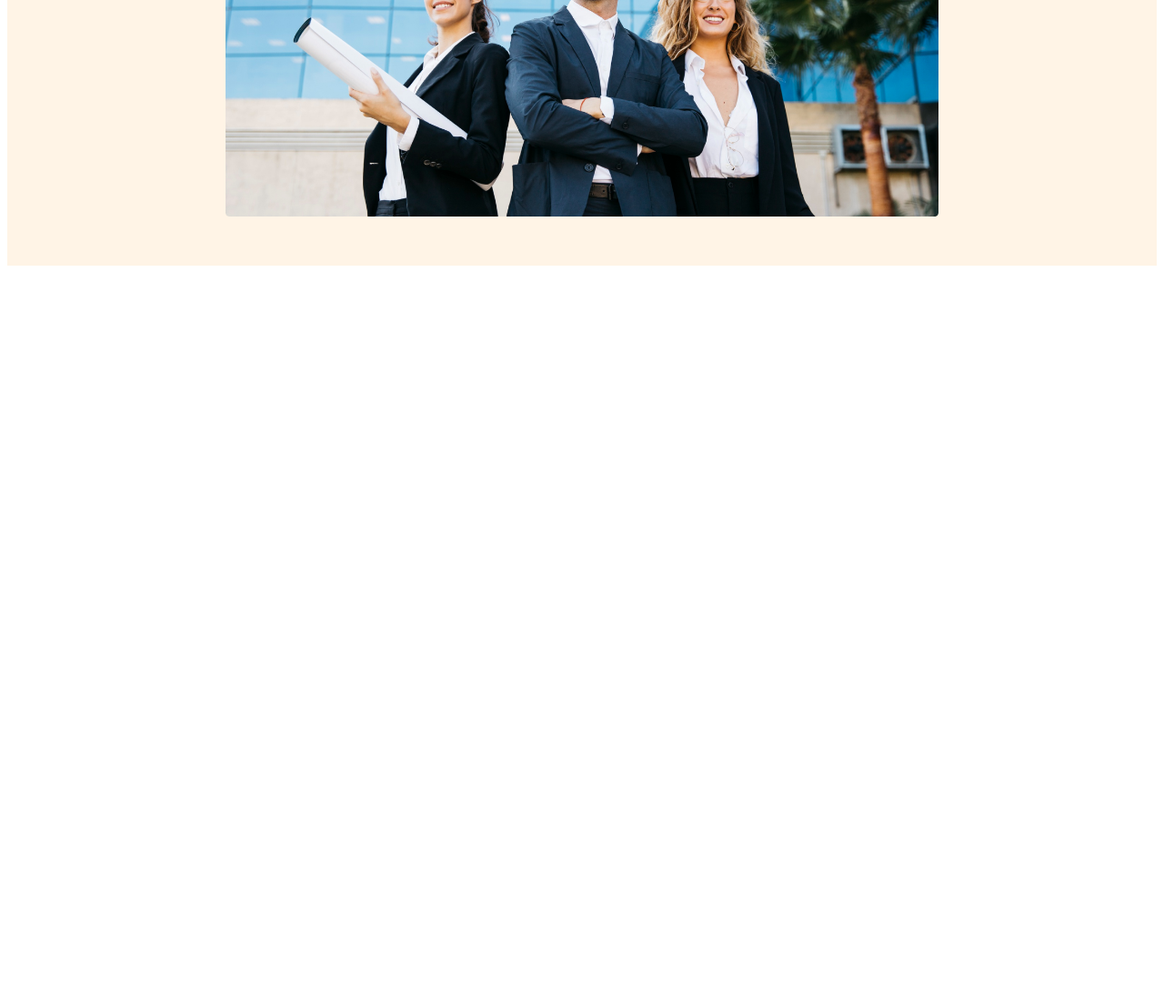
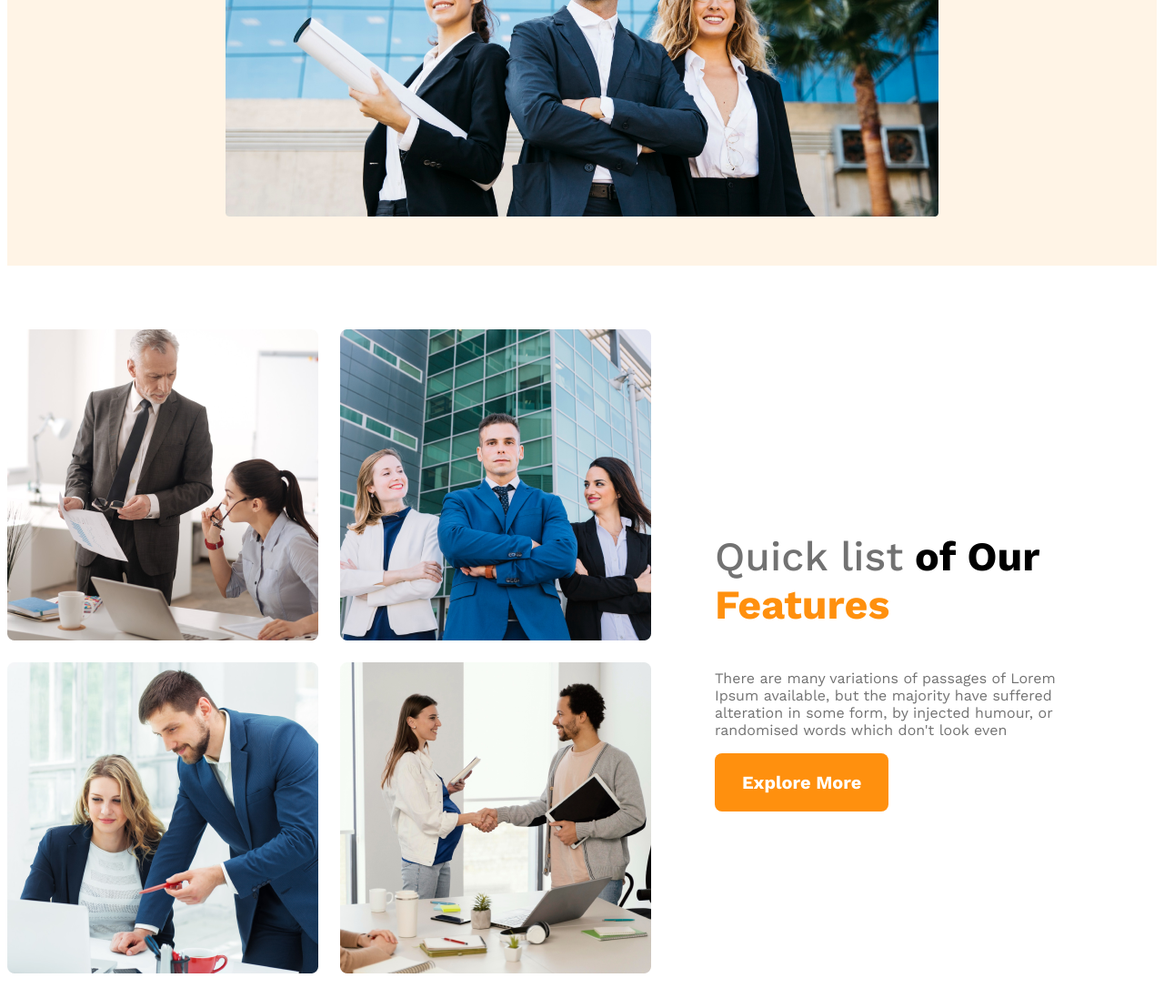
Before and after one commit to Monwar23/g3-architects-website, a plain HTML site: page index.html in a window 1280 px wide. Shown: the part 719-1827 px from the top of the page at 91% size. Before the commit the page ends 1019 px from the top, so only its background shows below. Drawn offline with nearby package versions, Linux system fonts and the light colour scheme.

Commit message:
team section finished

```diff
--- a/index.html
+++ b/index.html
@@ -20,14 +20,29 @@
         <div class="banner">
             <div class="banner-content">
                 <h1 class="banner-title">Brand New Group of Architects</h1>
-                <p class="banner-des">There are many variations of passages of Lorem Ipsum available, but the majority have suffered alteration in some form, by injected humour, or randomised words which don't look even</p>
+                <p class="text-des">There are many variations of passages of Lorem Ipsum available, but the majority have suffered alteration in some form, by injected humour, or randomised words which don't look even</p>
                 <button class="btn-primary">Explore More</button>
             </div>
         <img src="images/banner.png" alt="">
         </div>
     </header>
+
+
     <main>
-
+        <!-- team section -->
+        <section class="team-container">
+            <div class="team-img">
+                <img src="images/team1.png" alt="">
+                <img src="images/team2.png" alt="">
+                <img src="images/team3.png" alt="">
+                <img src="images/team4.png" alt="">
+            </div>
+            <div class="team-content">
+                <h3 class="team-title"><span class="quick-list text-des">Quick list</span> <span>of Our</span> <span class="team-title-feature">Features</span></h3>
+                <p class="text-des">There are many variations of passages of Lorem Ipsum available, but the majority have suffered alteration in some form, by injected humour, or randomised words which don't look even</p>
+                <button class="btn-primary">Explore More</button>
+            </div>
+        </section>
     </main>
     <footer>
 
--- a/styles/architects.css
+++ b/styles/architects.css
@@ -11,6 +11,10 @@
     font-weight: 700;
     cursor: pointer;
     border: 0;
+}
+
+.text-des {
+    color: #727272;
 }
 
 * {
@@ -65,21 +69,62 @@ nav li a {
     color: #131313;
 }
 
-.banner-des {
-    color: #727272;
-}
 .banner img{
     width: 100%;
     margin-top: 20px
 }
+
+
+/* main section */
+main{
+    max-width: 1440px;
+    margin: 70px auto;
+}
+/* team style */
+.team-container{
+    display: flex;
+    align-items: center;
+}
+.team-img{
+    display: grid;
+    grid-template-columns: repeat(2,1fr);
+    gap: 1.5rem;
+}
+.team-content{
+    padding-right: 70px;
+    padding-left: 70px;
+}
+.team-title{
+    font-size: 2.8rem;
+
+}
+.team-title .quick-list{
+    font-weight: 500;
+
+}
+.team-title .team-title-feature{
+    color: #FF900E;
+    font-weight: 700;
+
+}
+
+
+
 
 /* responsive */
 @media screen and (max-width:576px) {
     header{
         padding: 20px;
     }
-    nav{
+    nav,.team-container{
         flex-direction: column;
+    }
+    .team-img{
+        grid-template-columns: 1fr;
+    }
+    .team-content{
+        padding-right: 20px;
+        padding-left: 20px;
     }
 }
 
@@ -87,7 +132,7 @@ nav li a {
     header{
         padding: 50px;
     }
-    nav{
+    nav,.team-container{
         flex-direction: column;
     }
 }
```
